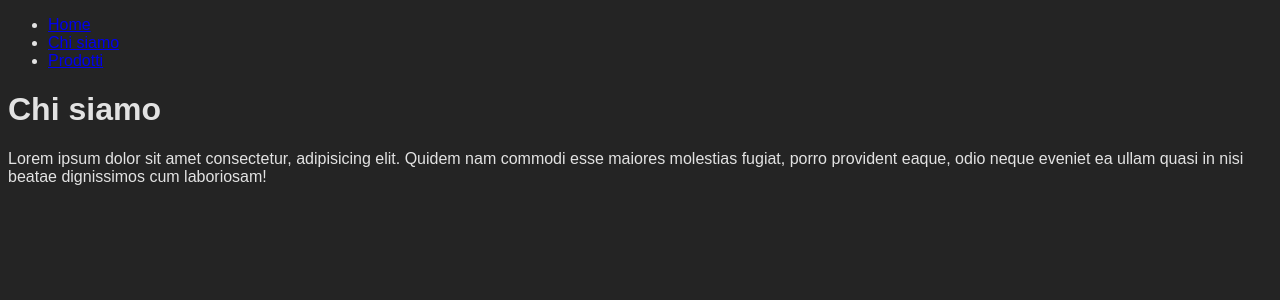
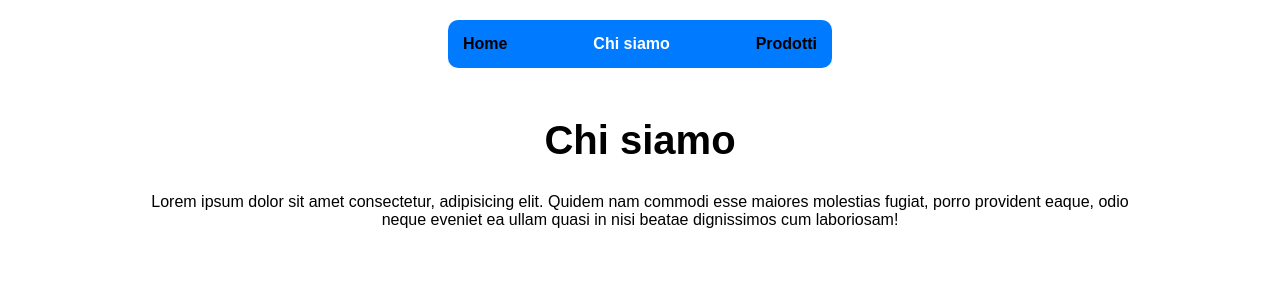
Before and after one commit to Alessandro-Messineo/react-router, a React (Vite) app: page /chi-siamo in a window 1280 px wide. Shown: the top 300 px of the page. Built offline with nearby package versions, Linux system fonts and the light colour scheme.

Commit message:
aggiunto css

```diff
--- a/src/components/navbar/MainNavbar.jsx
+++ b/src/components/navbar/MainNavbar.jsx
@@ -6,8 +6,8 @@ const links = [
     { path: '/prodotti', label: 'Prodotti' }
 ]
 
-export default function MainNavBar(){
-    return(
+export default function MainNavBar() {
+    return (
             <nav>
                 <ul>
                     {links.map(link => (
--- a/src/components/navbar/NavbarLayout.jsx
+++ b/src/components/navbar/NavbarLayout.jsx
@@ -5,10 +5,15 @@ export default function NavbarLayout() {
     return (
         <>
             <header>
-                <MainNavBar />
+                <div className="bg-header">
+                    <MainNavBar />
+                </div>
             </header>
             <main>
-                <Outlet />
+                <div className="bg-main">
+                    <Outlet />
+                </div>
+
             </main>
         </>
     )
--- a/src/components/products/ProductsList.jsx
+++ b/src/components/products/ProductsList.jsx
@@ -16,7 +16,7 @@ export default function ProductsList() {
     }, [])
 
     return (
-        <div className="container">
+        <div className="container-card">
             {products.map((product) => (
                 <div className="products-card" key={product.id}>
                     <div className="products-image">
--- a/src/index.css
+++ b/src/index.css
@@ -1,5 +1,101 @@
-:root {
+/* stile generale */
+* {
   font-family: Arial, Helvetica, sans-serif;
-  color: rgba(255, 255, 255, 0.87);
-  background-color: #242424;
+  margin: 0;
+  padding: 0;
+  box-sizing: border-box;
 }
+
+/* stile navbar */
+nav {
+  background-color: #007BFF;
+  padding: 15px;
+  width: 30%;
+  margin: 0 auto;
+  border-radius: 10px;
+}
+
+ul {
+  list-style: none;
+  display: flex;
+  justify-content: space-between;
+}
+
+a {
+  text-decoration: none;
+  color: black;
+  font-weight: bold;
+
+}
+
+a.active {
+  color: white;
+}
+
+/* stile background */
+.bg-main,
+.bg-header {
+  background-color: white;
+  padding-top: 20px;
+}
+
+/* stile generale home e chi siamo */
+.page {
+  text-align: center;
+  width: 80%;
+  margin: 0 auto;
+}
+
+h1 {
+  margin: 30px;
+  font-size: 40px;
+}
+
+.title-products {
+  text-align: center;
+}
+
+/* stile card */
+.container-card {
+  display: flex;
+  flex-wrap: wrap;
+  gap: 20px;
+  padding: 20px;
+}
+
+.products-card {
+  flex: 0 0 23%;
+  border: 1px solid #ddd;
+  border-radius: 8px;
+  margin: 0 auto;
+}
+
+.products-image {
+  width: 100%;
+  height: 250px;
+  display: flex;
+  justify-content: center;
+  background-color: #fafafa;
+  padding: 10px;
+}
+
+.products-image img {
+  max-width: 100%;
+  max-height: 100%;
+  object-fit: contain;
+}
+
+.products-info {
+  padding: 15px;
+}
+
+.products-info h2 {
+  font-size: 16px;
+  margin: 0 0 20px;
+}
+
+.products-info .info {
+  font-size: 18px;
+  color: #007BFF;
+  font-weight: bold;
+}
--- a/src/pages/AboutPage.jsx
+++ b/src/pages/AboutPage.jsx
@@ -1,10 +1,12 @@
 export default function AboutPage(){
     return (
         <>
+        <div className="page">
             <h1>Chi siamo</h1>
             <p>
                 Lorem ipsum dolor sit amet consectetur, adipisicing elit. Quidem nam commodi esse maiores molestias fugiat, porro provident eaque, odio neque eveniet ea ullam quasi in nisi beatae dignissimos cum laboriosam!
             </p>
+        </div>
         </>
     )
 }
--- a/src/pages/HomePage.jsx
+++ b/src/pages/HomePage.jsx
@@ -1,8 +1,10 @@
 export default function HomePage() {
     return (
         <>
-            <h1>Benvenuto</h1>
-            <p>Lorem ipsum dolor sit amet consectetur, adipisicing elit. Facere, tempora esse? Praesentium atque saepe dignissimos nisi laborum, sunt laudantium dolorem. Labore commodi incidunt accusantium consectetur ipsa exercitationem voluptate, nostrum vero?</p>
+            <div className="page">
+                <h1>Benvenuto</h1>
+                <p>Lorem ipsum dolor sit amet consectetur, adipisicing elit. Facere, tempora esse? Praesentium atque saepe dignissimos nisi laborum, sunt laudantium dolorem. Labore commodi incidunt accusantium consectetur ipsa exercitationem voluptate, nostrum vero?</p>
+            </div>
         </>
     )
 }
--- a/src/pages/ProductsPage.jsx
+++ b/src/pages/ProductsPage.jsx
@@ -3,9 +3,8 @@ import ProductsList from "../components/products/ProductsList"
 export default function Products() {
     return (
         <>
-            <h1>Prodotti</h1>
-            <p>Lorem ipsum dolor, sit amet consectetur adipisicing elit. Consequuntur eius temporibus libero repudiandae harum, esse doloremque unde earum tempora corrupti consequatur consectetur quo est molestiae iste recusandae nihil suscipit ipsam.</p>
-        <ProductsList />
+            <h1 className="title-products">Prodotti</h1>
+            <ProductsList />
         </>
     )
 }
```
Lines whose indentation alone changed are shown as unchanged.
